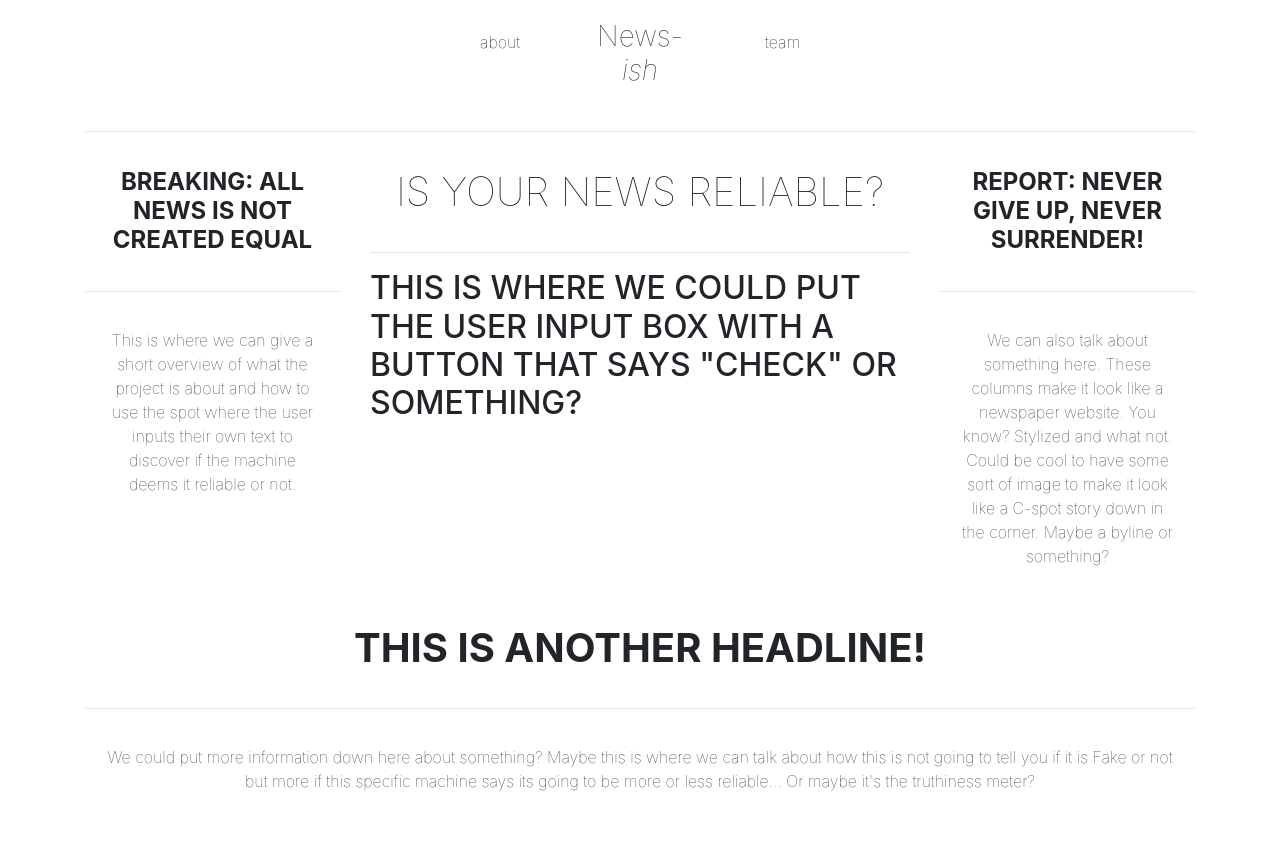
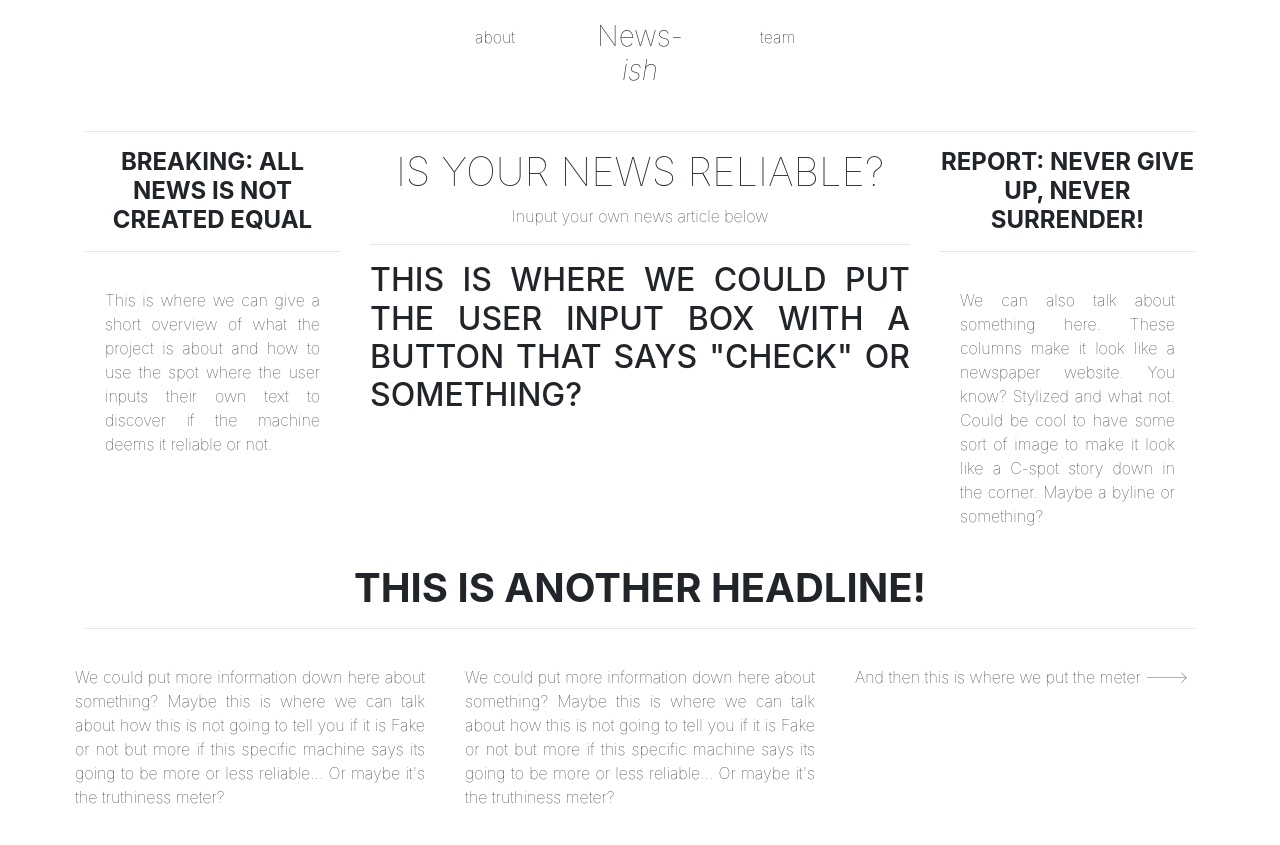
Before and after one commit to emilbello/newsish, a Flask app: page /index.html in a window 1280 px wide. Before the commit the page ends 791 px from the top, so only its background shows below. Run offline with Flask 2, Linux system fonts and the light colour scheme; some libraries are stand-ins or nearby versions.

Commit message:
Justified columns

```diff
--- a/static/css/style.css
+++ b/static/css/style.css
@@ -14,13 +14,17 @@
 .menu-left {
     text-align: right;
     font-weight: lighter;
-    padding: 30px;
+    padding: 25px;
 }
 
 .menu-right {
     text-align: left;
     font-weight: lighter;
-    padding: 30px;
+    padding: 25px;
+}
+
+.article {
+    text-align: justify;
 }
 
 .bio-name {
--- a/templates/about.html
+++ b/templates/about.html
@@ -35,7 +35,7 @@
         <br><br>
         <h4 class="centered">Data</h4>
         <hr>
-        <h6 class="centered"><a style="color: rgb(11, 135, 207)" href="https://www.kaggle.com/c/fake-news/data">kaggle.com | FAKE-NEWS</a></h6>
+        <h6 class="centered"><a style="color: rgb(11, 135, 207)" href="https://www.kaggle.com/c/fake-news/data" target="_blank">kaggle.com | FAKE-NEWS</a></h6>
         <hr>
     </div>
     </div>
--- a/templates/index.html
+++ b/templates/index.html
@@ -31,26 +31,31 @@
 <div class="container">
     <div class="row">
         <div class="col-3">
-            <h4 class="header-row" style="font-weight: bold;">BREAKING: ALL NEWS IS NOT CREATED EQUAL</h4>
+            <h4 class="centered" style="font-weight: bold;">BREAKING: ALL NEWS IS NOT CREATED EQUAL</h4>
             <hr>
-            <p class="header-row">This is where we can give a short overview of what the project is about and how to use the spot where the user inputs their own text to discover if the machine deems it reliable or not.</p>
+            <p class="header-row article">This is where we can give a short overview of what the project is about and how to use the spot where the user inputs their own text to discover if the machine deems it reliable or not.</p>
         </div>
         <div class="col-6">
-            <h1 class="header-row">IS YOUR NEWS RELIABLE?</h1>
+            <h1 class="centered">IS YOUR NEWS RELIABLE?</h1>
+            <p class="centered">Inuput your own news article below</p>
             <hr>
-            <h2>THIS IS WHERE WE COULD PUT THE USER INPUT BOX WITH A BUTTON THAT SAYS "CHECK" OR SOMETHING?</h2>
+            <h2 class="article">THIS IS WHERE WE COULD PUT THE USER INPUT BOX WITH A BUTTON THAT SAYS "CHECK" OR SOMETHING?</h2>
         </div>
         <div class="col-3">
-            <h4 class="header-row" style="font-weight: bold;">REPORT: NEVER GIVE UP, NEVER SURRENDER!</h4>
+            <h4 class="centered" style="font-weight: bold;">REPORT: NEVER GIVE UP, NEVER SURRENDER!</h4>
             <hr>
-            <p class="header-row">We can also talk about something here. These columns make it look like a newspaper website. You know? Stylized and what not. Could be cool to have some sort of image to make it look like a C-spot story down in the corner. Maybe a byline or something?</p>
+            <p class="header-row article">We can also talk about something here. These columns make it look like a newspaper website. You know? Stylized and what not. Could be cool to have some sort of image to make it look like a C-spot story down in the corner. Maybe a byline or something?</p>
         </div>
     </div>
     <div class="row">
         <div class="col-12">
-            <h1 class="header-row" style="font-weight: bold;">THIS IS ANOTHER HEADLINE!</h1>
+            <h1 class="centered" style="font-weight: bold;">THIS IS ANOTHER HEADLINE!</h1>
             <hr>
-            <p class="header-row">We could put more information down here about something? Maybe this is where we can talk about how this is not going to tell you if it is Fake or not but more if this specific machine says its going to be more or less reliable... Or maybe it's the truthiness meter?</p>
+        </div>
+        <div class="row">
+            <p class="col-4 header-row article">We could put more information down here about something? Maybe this is where we can talk about how this is not going to tell you if it is Fake or not but more if this specific machine says its going to be more or less reliable... Or maybe it's the truthiness meter?</p>
+            <p class="col-4 header-row article">We could put more information down here about something? Maybe this is where we can talk about how this is not going to tell you if it is Fake or not but more if this specific machine says its going to be more or less reliable... Or maybe it's the truthiness meter?</p>
+            <p class="col-4 header-row article">And then this is where we put the meter ---></p>
         </div>
     </div>
 </div>
```
